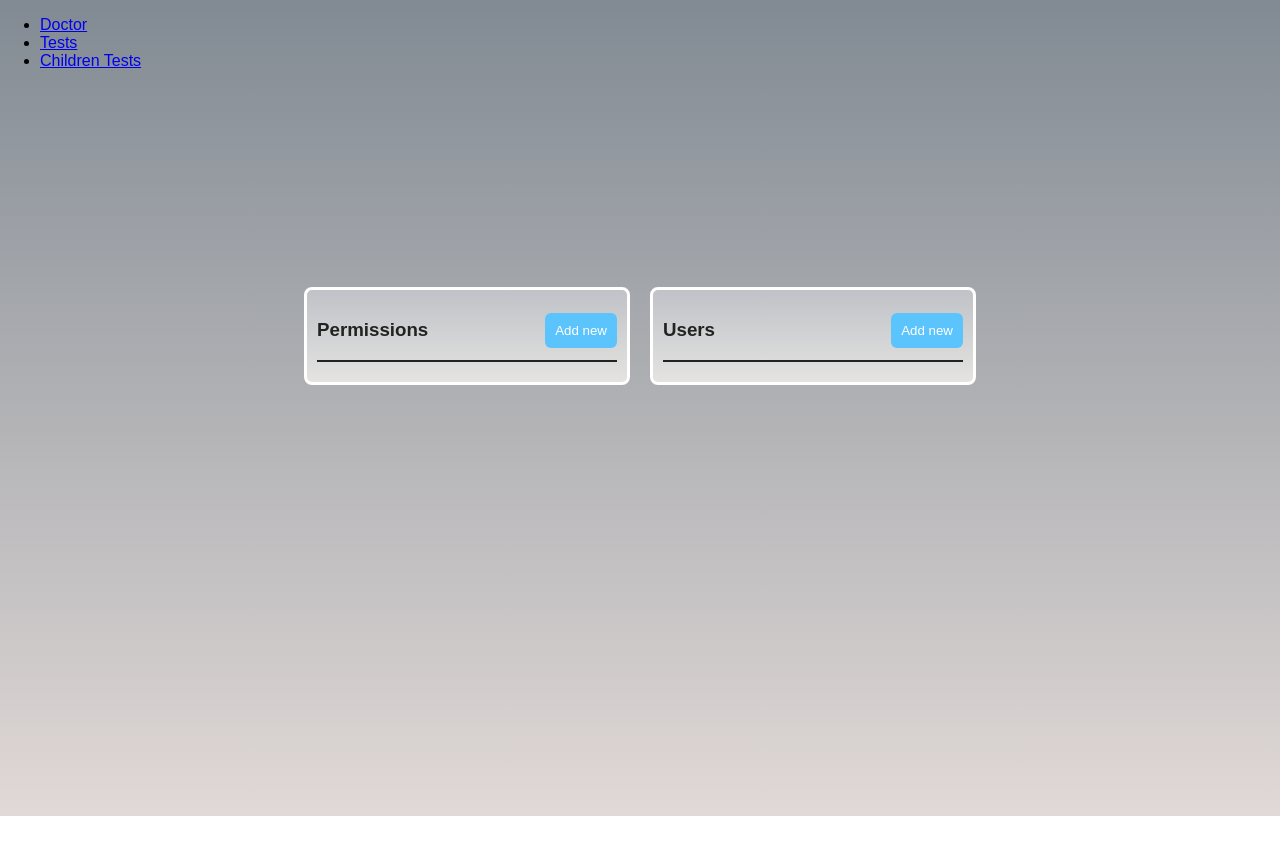
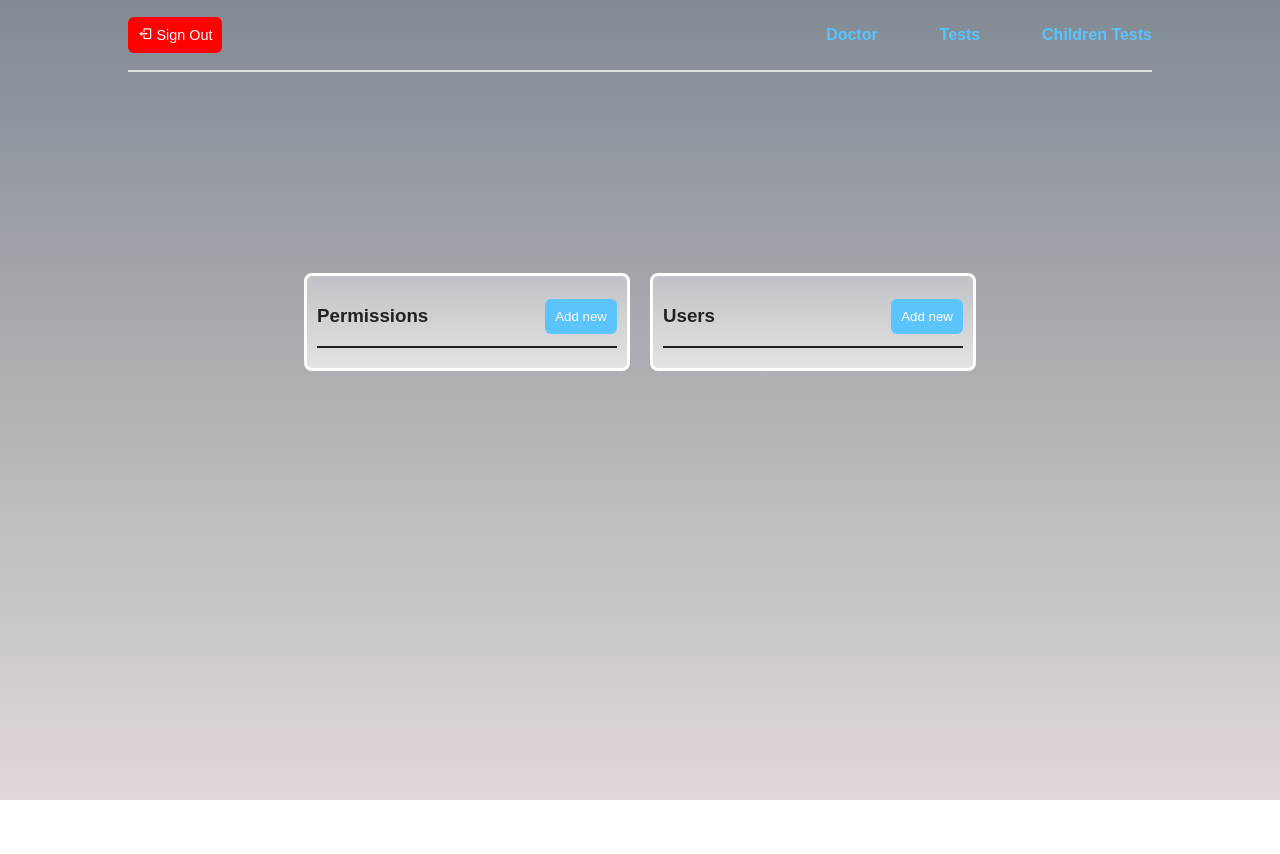
Before and after one commit to ZuhairAhmed0/Lab-Sysetem, a website with bundled scripts: page admin.html in a window 1280 px wide. Built offline with nearby package versions, Linux system fonts and the light colour scheme; no server answers.

Commit message:
last update

```diff
--- a/admin.html
+++ b/admin.html
@@ -6,9 +6,11 @@
 		<meta name="viewport" content="width=device-width, initial-scale=1.0" />
 		<title>Admin</title>
 		<link rel="stylesheet" href="css/style.css" />
+		<link rel="stylesheet" href="vendor/boxicons/css/boxicons.min.css">
 	</head>
 	<body>
 		<nav>
+			<button class="signout btn"><i class='bx bx-log-out'></i> Sign Out</button>
 			<ul>
 				<li><a href="doctor.html">Doctor</a></li>
 				<li><a href="tests.html">Tests</a></li>
@@ -66,5 +68,6 @@
 			</section>
 		</div>
 		<script src="js/admin.js" type="module"></script>
+		<script src="js/signout.js" type="module"></script>
 	</body>
 </html>
--- a/css/style.css
+++ b/css/style.css
@@ -126,6 +126,38 @@ section h3 {
 	color: var(--main-color);
 }
 
+nav {
+	display: flex;
+	justify-content: space-between;
+	align-items: center;
+	gap: 10px;
+	border-bottom: 2px solid #ddd;
+	width: 80%;
+	margin: 0 auto;
+	padding: 10px 0;
+}
+
+nav ul {
+	list-style: none;
+	display: flex;
+	justify-content: flex-end;
+	align-items: center;
+	width: calc(100% - 140px);
+	gap: 7%;
+	padding: 0;
+}
+
+nav ul li a {
+	text-decoration: none;
+	font-weight: bold;
+	color: var(--secondary-color);
+	font-size: 1rem;
+}
+.signout {
+	background-color: red;
+	font-size: .9rem;
+}
+
 /*=========admin===========*/
 .doctor .container {
 	justify-content: flex-start;
--- /dev/null
+++ b/js/signout.js
@@ -0,0 +1,5 @@
+const signout = document.querySelector('.signout');
+signout.addEventListener('click', () => {
+	window.location.replace('index.html');
+	window.localStorage.removeItem('token');
+});
```
Also changed, not shown: doctor.html (+5 -0 lines), tests.html (+5 -0 lines), tests2.html (+5 -0 lines).
